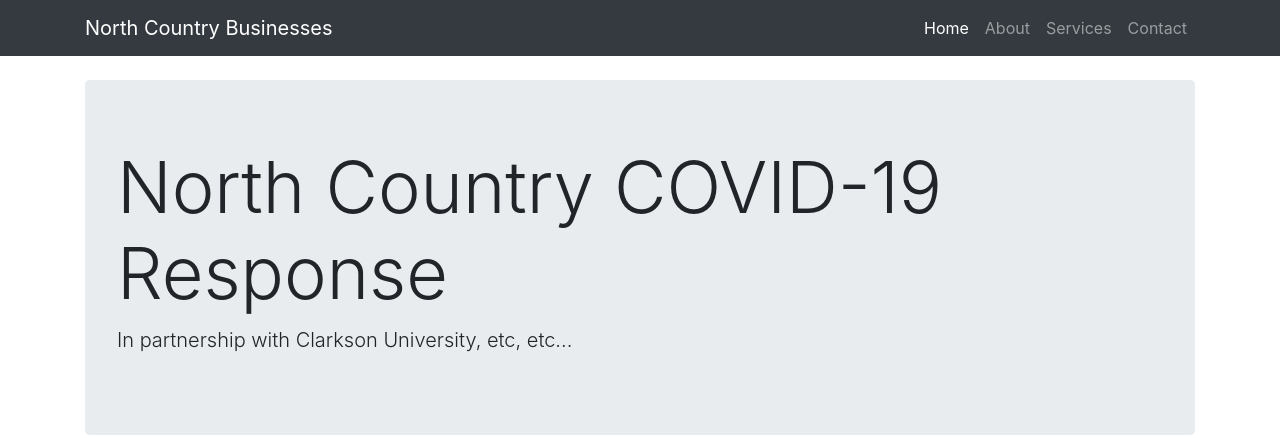
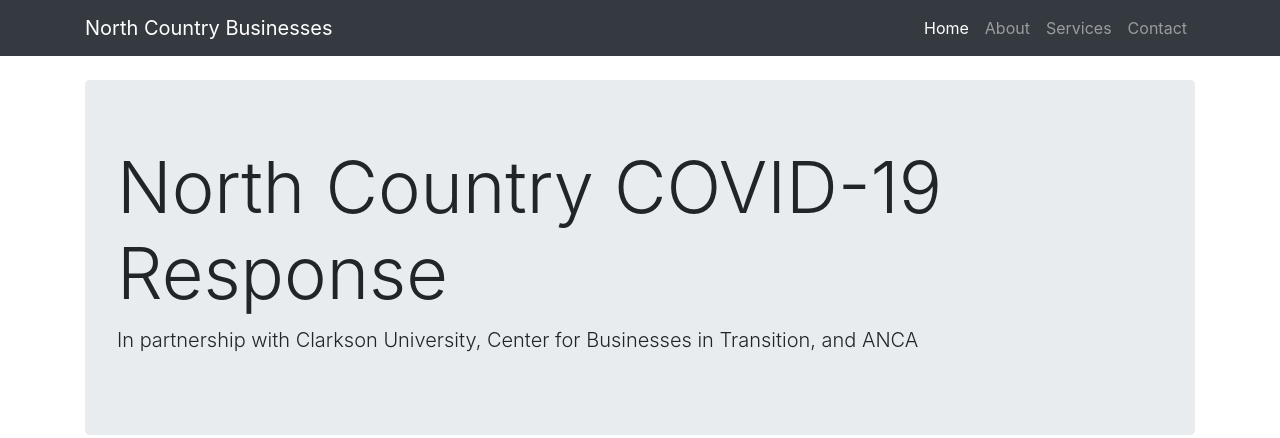
Before and after one commit to sherbar/comm-429-final, a website: page index.html in a window 1280 px wide. Shown: the top 438 px of the page. Drawn offline with Linux system fonts and the light colour scheme.

Commit message:
added partner names

```diff
--- a/index.html
+++ b/index.html
@@ -55,7 +55,7 @@
     <!-- Jumbotron Header -->
     <header class="jumbotron my-4">
       <h1 class="display-3">North Country COVID-19 Response</h1>
-      <p class="lead">In partnership with Clarkson University, etc, etc...</p>
+      <p class="lead">In partnership with Clarkson University, Center for Businesses in Transition, and ANCA</p>
 
     </header>
 
```
